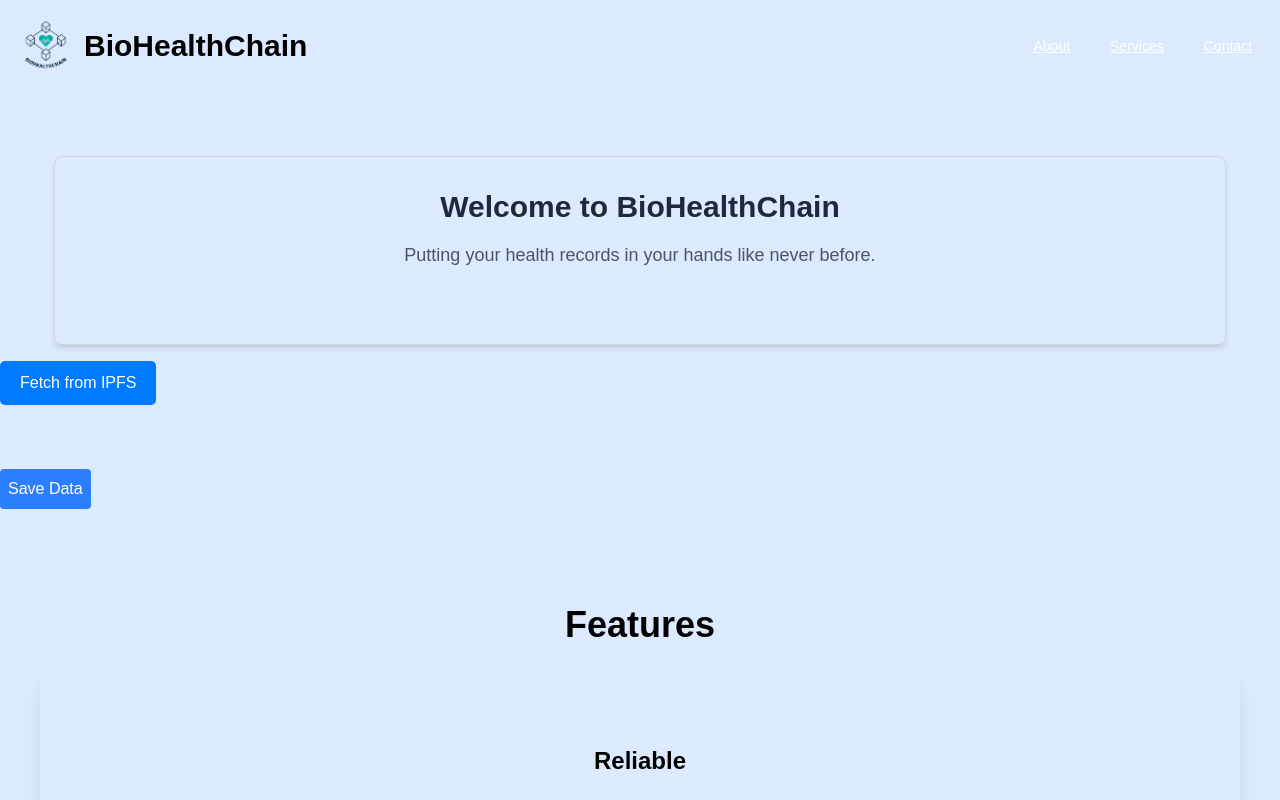
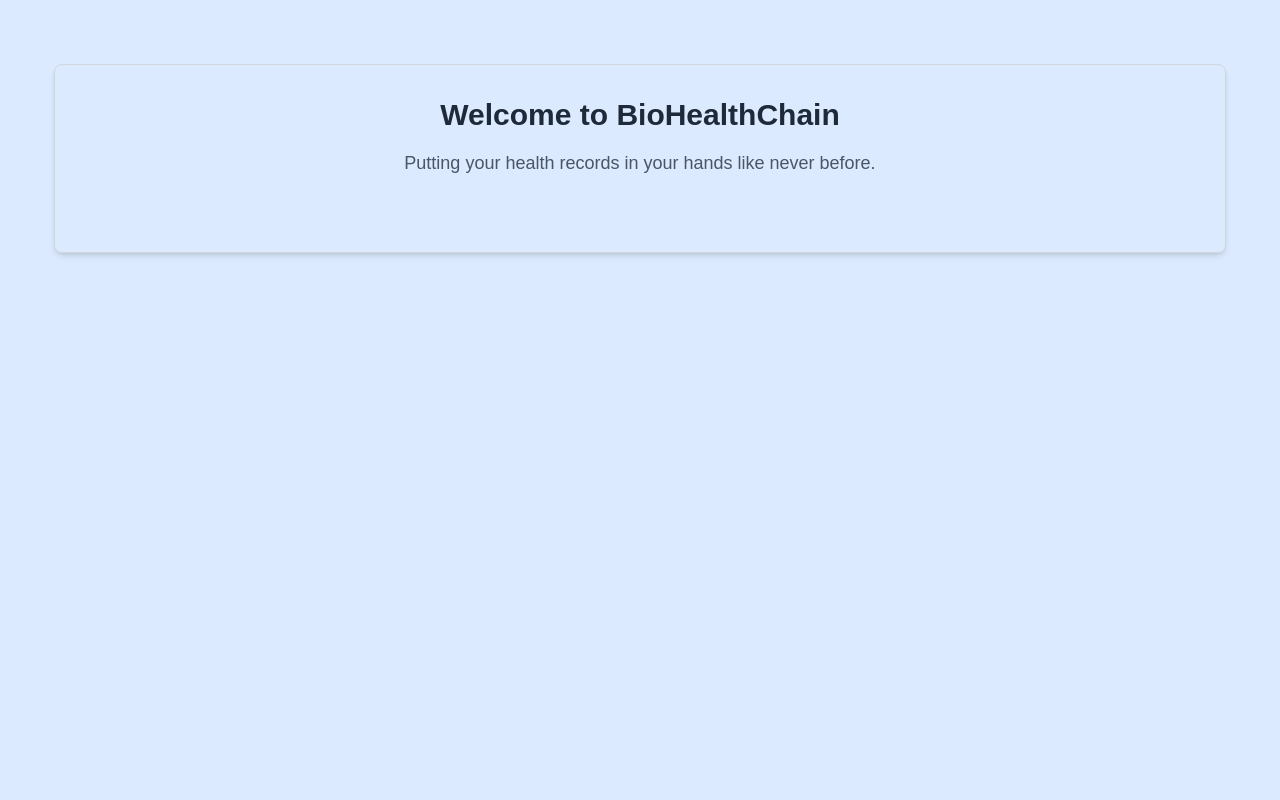
Before and after one commit to sandileSiwundla/BioHealthChain, a Next.js app: page / in a window 1280 px wide. Shown: the top 800 px of the page. Built offline with nearby package versions, Linux system fonts and the light colour scheme.

Commit message:
Working on vercel

```diff
--- a/app/page.tsx
+++ b/app/page.tsx
@@ -1,17 +1,17 @@
 "use client";
 
-import Navbar from '@/components/Navbar';
-import Features from '@/components/features';
-import Team from '@/components/teams';
-import Pictures from '@/components/links';
-import SaveButoon from '@/components/saveButton';
-import FetchButton from '@/components/fetchData';
+// import Navbar from '@/components/Navbar';
+// import Features from '@/components/features';
+// import Team from '@/components/teams';
+// import Pictures from '@/components/links';
+// import SaveButoon from '@/components/saveButton';
+// import FetchButton from '@/components/fetchData';
 
 const Home = () => {
   return (
     <div className="bg-blue-100 min-h-screen">
       {/* Navbar */}
-      <Navbar />
+      {/* <Navbar /> */}
 
       <div className="flex justify-center items-center pt-16">
         {/* Modal with width and height in cm */}
@@ -30,12 +30,12 @@ const Home = () => {
           </div>
         </div>
       </div>
-      <FetchButton/>
-      <SaveButoon/>
+      {/* <FetchButton/>
+      <SaveButoon/> */}
       {/* Other components */}
-      <Features />
+      {/* <Features />
       <Pictures />
-      <Team />
+      <Team /> */}
     </div>
   );
 };
```
Also changed, not shown: tsconfig.json (+15 -5 lines).
